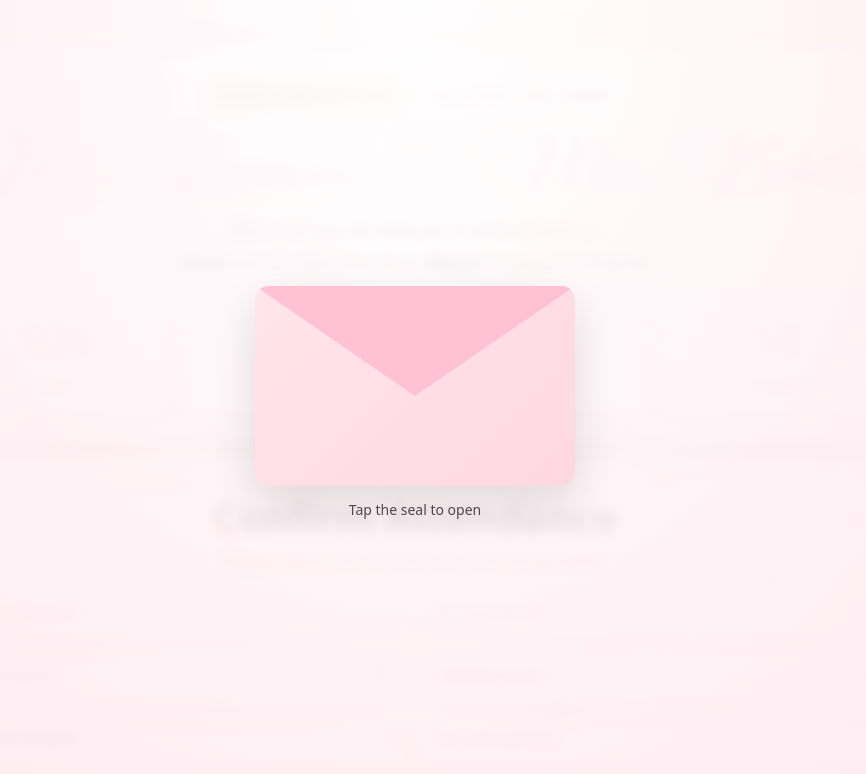
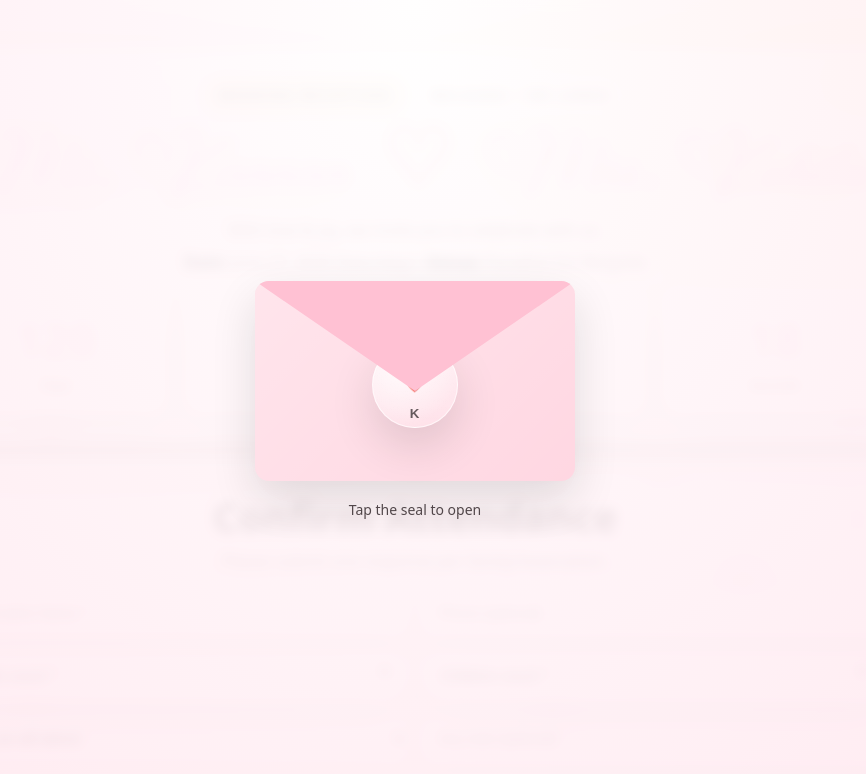
Before and after one commit to djshan285-cmd/Wedding-, a plain HTML site: page index.html in a window 1280 px wide. Shown: the top 774 px of the page, without its empty margins (225-1091 px from the left). Drawn offline with nearby package versions, Linux system fonts and the light colour scheme.

Commit message:
Refactor CSS by removing comments and adding seal button
Removed commented-out sections and added a new round seal button style.

```diff
--- a/style.css
+++ b/style.css
@@ -27,7 +27,6 @@
   color: var(--ink);
   font-family: system-ui, -apple-system, Segoe UI, Roboto, Arial, sans-serif;
 
-  /* Smooth gradient (no hard “lines”) */
   background:
     radial-gradient(900px 500px at 18% 12%, rgba(255,211,226,.70), transparent 62%),
     radial-gradient(900px 500px at 86% 10%, rgba(252,229,168,.62), transparent 60%),
@@ -84,7 +83,6 @@
   margin: 14px 0 8px;
   text-align:center;
 
-  /* IMPORTANT: apply your font here */
   font-family: "GistaDanes", serif;
   font-weight: 400;
 
@@ -135,7 +133,6 @@
   overflow:hidden;
 }
 
-/* subtle shimmer */
 .countBox::after{
   content:"";
   position:absolute;
@@ -203,7 +200,6 @@
   transform: translateY(-1px);
 }
 
-/* textarea full width */
 .area{
   grid-column: 1 / -1;
   min-height: 120px;
@@ -251,7 +247,6 @@
   font-size: 14px;
 }
 
-/* Love toast at bottom center of RSVP card */
 .loveToast{
   margin-top: 14px;
   text-align:center;
@@ -273,7 +268,7 @@
 
 .mapWrap{
   border-radius: 22px;
-  overflow: hidden;              /* CROPS like your drawing */
+  overflow: hidden;
   border: 1px solid rgba(255,255,255,.65);
   background: rgba(255,255,255,.45);
   box-shadow: 0 18px 40px rgba(0,0,0,.10);
@@ -285,7 +280,6 @@
   height: 340px;
 }
 
-/* Make leaflet controls softer */
 .leaflet-control-zoom{
   box-shadow: none !important;
   border: 1px solid rgba(255,255,255,.70) !important;
@@ -341,7 +335,7 @@
   font-weight: 700;
 }
 
-/* Background hearts - MORE + more visible */
+/* Background hearts */
 .bgHearts{
   position: fixed;
   inset: 0;
@@ -397,13 +391,13 @@
   100%{ transform: translateX(calc(-50% + var(--dx))) translateY(var(--dy)) scale(1.25); opacity: 0; }
 }
 
-/* Make dropdowns look like the same glass inputs */
+/* Dropdowns */
 select.field{
   -webkit-appearance: none;
   appearance: none;
 
   width: 100%;
-  padding: 16px 46px 16px 18px; /* space for arrow */
+  padding: 16px 46px 16px 18px;
   border-radius: 999px;
 
   background: rgba(255,255,255,.22);
@@ -414,17 +408,12 @@
   box-shadow: 0 16px 45px rgba(0,0,0,.10);
   color: rgba(40,26,34,.85);
   font-size: 15px;
-
   outline: none;
 }
-
-/* focus effect */
 select.field:focus{
   border-color: rgba(215,178,92,.70);
   box-shadow: 0 18px 55px rgba(0,0,0,.14);
 }
-
-/* dropdown arrow */
 select.field{
   background-image:
     linear-gradient(45deg, transparent 50%, rgba(40,26,34,.65) 50%),
@@ -435,8 +424,6 @@
   background-size: 6px 6px, 6px 6px;
   background-repeat: no-repeat;
 }
-
-/* placeholder option color */
 select.field option[disabled]{
   color: rgba(40,26,34,.45);
 }
@@ -497,28 +484,37 @@
   transition: transform .8s ease;
 }
 
-.envLetter{
-  position:absolute;
-  left: 18px; right: 18px;
-  bottom: 18px;
-  height: 70%;
-  background: #fff;
-  border-radius: 10px;
-  transform: translateY(22%);
-  transition: transform .8s ease, opacity .4s ease;
-  display:grid;
-  place-items:center;
+/* NEW: round seal button text */
+.envSeal{
+  position: absolute;
+  left: 50%;
+  top: 52%;
+  transform: translate(-50%, -50%);
+  width: 86px;
+  height: 86px;
+  border-radius: 999px;
+
+  display: grid;
+  place-items: center;
+
+  font-weight: 900;
+  letter-spacing: .06em;
+  color: rgba(42,31,34,.85);
+
+  background:
+    radial-gradient(circle at 35% 30%, rgba(255,255,255,.75), rgba(255,255,255,.18) 55%, rgba(255,255,255,0) 70%),
+    linear-gradient(180deg, rgba(255,255,255,.55), rgba(255,255,255,.18));
+  border: 1px solid rgba(255,255,255,.65);
+  box-shadow: 0 18px 45px rgba(0,0,0,.14);
+  user-select: none;
 }
 
-.envLetterText{
-  font-weight: 700;
-  color: #b84b6a;
-  letter-spacing: .5px;
+.envSeal .sealHeart{
+  margin: 0 .12em;
 }
 
 /* open animation */
 .envOverlay.open .envFlap{ transform: rotateX(180deg); }
-.envOverlay.open .envLetter{ transform: translateY(-18%); }
 
 /* hide overlay after open */
 .envOverlay.hide{
```
